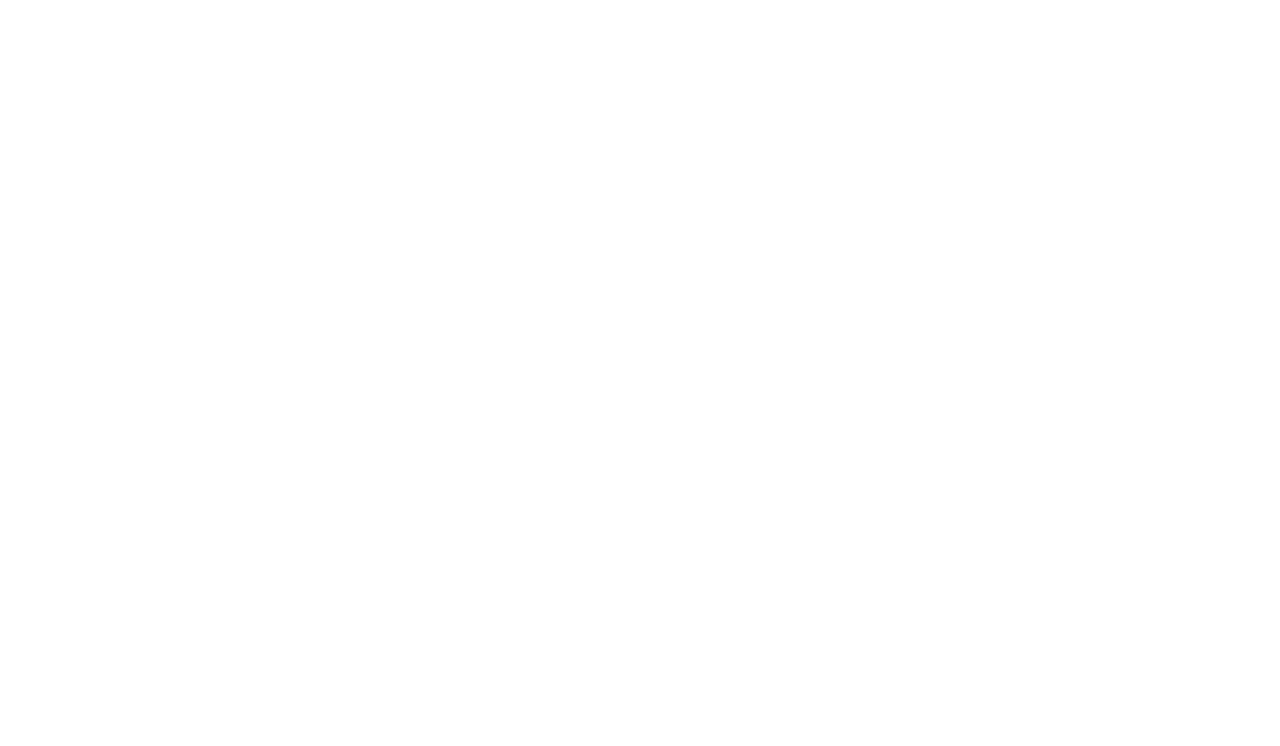
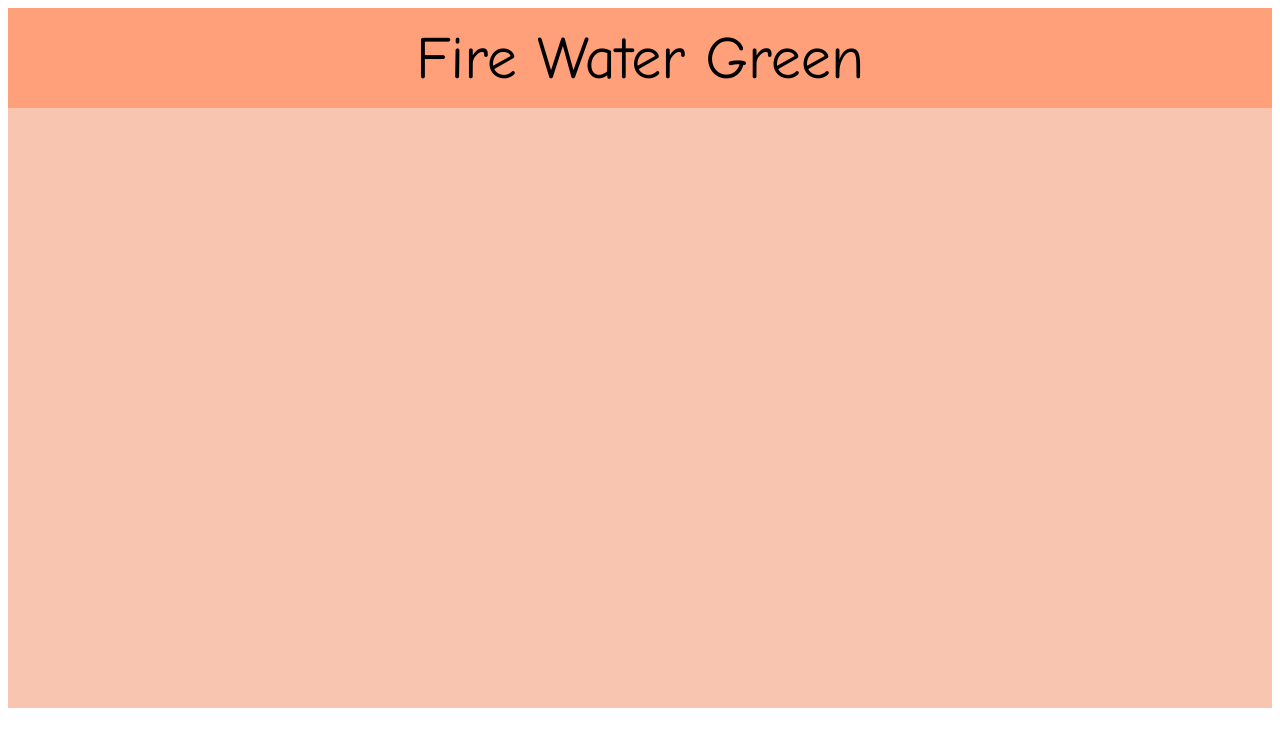
Before and after one commit to pennykuo/Rock-Paper-Scissors, a plain HTML site: page index.html in a window 1280 px wide. Drawn offline with Linux system fonts and the light colour scheme.

Commit message:
split body and litte style.

```diff
--- a/index.html
+++ b/index.html
@@ -2,10 +2,19 @@
 <html>
 <head>
   <meta charset="UTF-8">
+  <meta http-equiv="X-UA-Compatible" content="IE=edge">
+  <meta name="viewport" content="width=device-width, initial-scale=1.0">
   <title>Rock Paper Scissors.</title>
+  <link rel="stylesheet" href="style.css">
+
   <!-- <script src="java_script.js"></script> -->
 </head>
 <body>
+    <div class="header">
+      Fire Water Green
+    </div>
+    <div class ="info">
 
+    </div>
 </body>
 </html>
--- a/style.css
+++ b/style.css
@@ -0,0 +1,23 @@
+body{
+    display: flex;
+    flex-direction: column;
+}
+.header{
+    display: flex;
+    flex-direction: column;
+    height: 100px;
+    background-color:lightsalmon;
+    justify-content: center;
+    align-items: center;
+    font-size: 60px;
+    /* font-family: Brush Script MT, Brush Script Std, cursive; */
+        font-family: Comic Sans MS, Comic Sans, cursive;
+}
+.info{
+    display: flex;
+    flex-direction: column;
+    background-color:rgb(248, 197, 176);
+    height: 600px;
+    /* flex-grow: 1; */
+
+}
```
